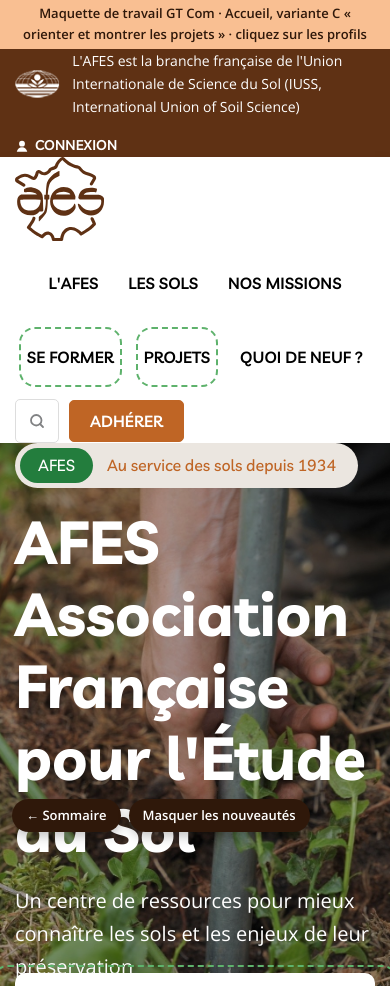
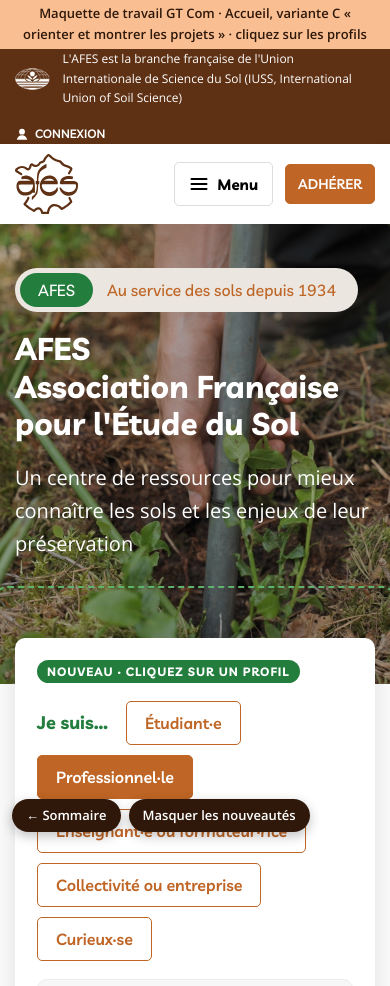
Before and after one commit to afes-sols/maquettes-site-afes, a plain HTML site: page accueil-c.html in a window 390 px wide. Shown: the top 986 px of the page. Drawn offline with nearby package versions, Linux system fonts and the light colour scheme.

Commit message:
Affichage téléphone et tablette
Bouton ☰ pour le menu principal, titres et marges réduits sur petit écran,
maquettes de menu réduites pour tenir dans l'écran. Testé à 375, 768 et 1024 px.

Co-Authored-By: Claude Opus 5.5 <noreply@anthropic.com>

```diff
--- a/accueil-a.html
+++ b/accueil-a.html
@@ -46,6 +46,7 @@ a{color:#BF6525}a:hover{color:#5F3114}
 .show-new .new{outline:2px dashed #5EB26C;outline-offset:6px;border-radius:8px}
 .show-new .newlabel{display:inline-flex;align-items:center;background:#237D3D;color:#fff;font-family:Livvic,sans-serif;font-weight:700;font-size:12px;letter-spacing:.08em;text-transform:uppercase;padding:2px 10px;border-radius:999px;line-height:1.6}
 </style>
+<link rel="stylesheet" href="responsive.css">
 </head>
 <body>
 <div id="dc-root"></div>
--- a/accueil-c.html
+++ b/accueil-c.html
@@ -51,6 +51,7 @@ a{color:#BF6525}a:hover{color:#5F3114}
 .show-new .new{outline:2px dashed #5EB26C;outline-offset:6px;border-radius:8px}
 .show-new .newlabel{display:inline-flex;align-items:center;background:#237D3D;color:#fff;font-family:Livvic,sans-serif;font-weight:700;font-size:12px;letter-spacing:.08em;text-transform:uppercase;padding:2px 10px;border-radius:999px;line-height:1.6}
 </style>
+<link rel="stylesheet" href="responsive.css">
 </head>
 <body>
 <div id="dc-root"></div>
--- a/dc-lite.js
+++ b/dc-lite.js
@@ -109,6 +109,41 @@
     Array.from(el.childNodes).forEach((c) => processNode(c, scope));
   }
 
+  /* Adaptations écran : bouton ☰ pour le menu principal, réduction des maquettes de taille fixe */
+  let navOpen = false;
+  function enhance(mount) {
+    const first = mount.firstElementChild;
+    const fixed = !!(first && /width:\s*1280px/.test(first.getAttribute('style') || ''));
+    document.documentElement.classList.toggle('dc-fixed', fixed);
+    const nav = mount.querySelector('header nav[aria-label="Menu principal"]');
+    if (!fixed && nav && !mount.querySelector('.dc-burger')) {
+      const b = document.createElement('button');
+      b.type = 'button';
+      b.className = 'dc-burger';
+      b.setAttribute('aria-expanded', navOpen ? 'true' : 'false');
+      b.innerHTML = '<svg width="20" height="20" viewBox="0 0 24 24" fill="none" stroke="currentColor" stroke-width="2.4" stroke-linecap="round" aria-hidden="true"><path d="M3 6h18M3 12h18M3 18h18"></path></svg>Menu';
+      if (navOpen) nav.classList.add('open');
+      b.addEventListener('click', () => {
+        navOpen = !navOpen;
+        nav.classList.toggle('open', navOpen);
+        b.setAttribute('aria-expanded', navOpen ? 'true' : 'false');
+      });
+      nav.parentNode.insertBefore(b, nav);
+    }
+    const root = mount.firstElementChild;
+    if (root && /width:\s*1280px/.test(root.getAttribute('style') || '')) {
+      const fit = () => { root.style.zoom = Math.min(1, document.documentElement.clientWidth / 1280); };
+      fit();
+      if (!window.__dcFit) { window.__dcFit = true; window.addEventListener('resize', fit); }
+      if (!document.querySelector('.dc-fixed-note')) {
+        const n = document.createElement('div');
+        n.className = 'dc-fixed-note';
+        n.textContent = 'Maquette du menu sur ordinateur, réduite pour votre écran. Sur téléphone, le menu s’ouvre avec un bouton ☰ (voir les autres maquettes).';
+        mount.parentNode.insertBefore(n, mount);
+      }
+    }
+  }
+
   function boot() {
     const tpl = document.getElementById('dc-template');
     const mount = document.getElementById('dc-root');
@@ -144,6 +179,7 @@
       document.adoptNode(wrap);
       const y = window.scrollY;
       mount.replaceChildren(...wrap.childNodes);
+      enhance(mount);
       window.scrollTo(0, y);
     };
     inst.__render();
--- /dev/null
+++ b/responsive.css
@@ -0,0 +1,52 @@
+/* Adaptations tablette et téléphone, communes à toutes les maquettes.
+   Les maquettes de taille fixe (menus, 1280 x 640) sont exclues : elles sont
+   simplement réduites pour tenir dans l'écran (classe dc-fixed posée par dc-lite.js). */
+.dc-burger{display:none;align-items:center;gap:8px;min-height:44px;padding:0 14px;border:1px solid #DDDDDD;border-radius:5px;background:#fff;color:#000;font-family:Livvic,sans-serif;font-weight:700;font-size:15px;cursor:pointer}
+.dc-burger:hover{color:#BF6525;border-color:#BF6525}
+html.dc-fixed body{background:#fff}
+
+@media (max-width: 1240px){
+  html:not(.dc-fixed) #dc-root .pbn{right:0 !important}
+}
+
+@media (max-width: 1100px){
+  html:not(.dc-fixed) #dc-root header nav[aria-label="Menu principal"]{display:none !important}
+  html:not(.dc-fixed) #dc-root header nav[aria-label="Menu principal"].open{display:flex !important;flex-direction:column;align-items:flex-start;gap:0 !important;flex-basis:100%;order:9;border-top:1px solid #ECECEC;padding:8px 0 14px}
+  html:not(.dc-fixed) #dc-root header nav[aria-label="Menu principal"].open > *{width:100%}
+  html:not(.dc-fixed) .dc-burger{display:inline-flex}
+  html:not(.dc-fixed) #dc-root header .wrap{gap:12px !important}
+}
+
+@media (max-width: 900px){
+  html:not(.dc-fixed) #dc-root aside, html:not(.dc-fixed) #dc-root nav.side{max-width:none !important;flex-basis:100% !important}
+  html:not(.dc-fixed) #dc-root .fcard img{width:100% !important;flex-basis:100% !important;aspect-ratio:2/1 !important}
+}
+
+@media (max-width: 700px){
+  html:not(.dc-fixed) #dc-root .topbar{font-size:12px}
+  html:not(.dc-fixed) #dc-root .topbar img{height:22px !important}
+  html:not(.dc-fixed) #dc-root header img[alt="AFES"]{height:60px !important}
+  html:not(.dc-fixed) #dc-root header .wrap{min-height:80px !important;flex-wrap:wrap !important;justify-content:space-between !important}
+  html:not(.dc-fixed) #dc-root header .icon-btn, html:not(.dc-fixed) #dc-root header .search{display:none !important}
+  html:not(.dc-fixed) #dc-root header .btn-fill{min-height:40px;padding:0 12px;font-size:14px}
+  html:not(.dc-fixed) #dc-root header a[style*="font-weight:700;text-decoration:none;color:#5F3114"]{display:none}
+  html:not(.dc-fixed) .dc-burger{order:2;margin-left:auto}
+  html:not(.dc-fixed) #dc-root header .wrap > div:last-child, html:not(.dc-fixed) #dc-root header .wrap > a.btn-fill{order:3}
+  html:not(.dc-fixed) #dc-root h1{font-size:clamp(28px, 8vw, 40px) !important}
+  html:not(.dc-fixed) #dc-root .title{font-size:24px !important}
+  html:not(.dc-fixed) #dc-root .sub-title{font-size:18px !important}
+  html:not(.dc-fixed) #dc-root section{padding-top:44px !important;padding-bottom:44px !important}
+  html:not(.dc-fixed) #dc-root .hero, html:not(.dc-fixed) #dc-root .banner{min-height:0 !important}
+  html:not(.dc-fixed) #dc-root .wrap > div[style*="border-radius:10px"],
+  html:not(.dc-fixed) #dc-root .wrap > div > div[style*="border-radius:10px"]{padding:22px !important}
+  html:not(.dc-fixed) #dc-root h3[style*="font-size:50px"]{font-size:40px !important}
+  html:not(.dc-fixed) #dc-root h4[style*="font-size:22px"]{font-size:18px !important}
+  html:not(.dc-fixed) #dc-root p[style*="font-size:26px"]{font-size:19px !important}
+  html:not(.dc-fixed) #dc-root .mcard{padding:18px !important;gap:16px !important}
+  html:not(.dc-fixed) #dc-root .mcard h3{font-size:22px !important}
+  html:not(.dc-fixed) #dc-root .btn-fill, html:not(.dc-fixed) #dc-root .btn-cont{white-space:normal;text-align:center}
+  .dc-tools{left:8px;bottom:8px;font-size:12px}
+}
+
+.dc-fixed-note{display:none;background:#FFF6D6;border-bottom:1px solid #E5C66A;color:#3E2716;font:600 13px/1.4 "Open Sans",sans-serif;padding:8px 12px;text-align:center}
+@media (max-width: 1279px){ .dc-fixed-note{display:block} }
```
Also changed, not shown: accueil-b.html (+1 -0 lines), adherent-actuel.html (+1 -0 lines), adherent-ea1.html (+1 -0 lines), adherent-ea2.html (+1 -0 lines), adherent-ea3.html (+1 -0 lines), formation-fiche.html (+1 -0 lines), formations-catalogue.html (+1 -0 lines), index.html (+8 -0 lines), interieur-d.html (+1 -0 lines), interieur-e.html (+1 -0 lines), menu-actuel.html (+1 -0 lines), menu-m1.html (+1 -0 lines), menu-m2.html (+1 -0 lines), menu-m3.html (+1 -0 lines), 1 more files.
